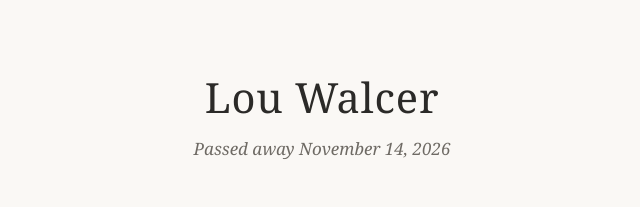
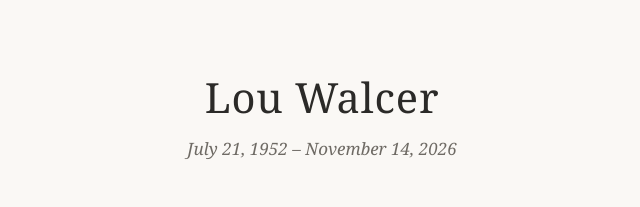
Before and after one commit to Walcer-Family/walcer.family, a plain HTML site: page lou/index.html in a window 1280 px wide. Shown: the top 207 px of the page, 318-958 px from the left. Drawn offline with Linux system fonts and the light colour scheme.

Commit message:
Show Lou's birth and death dates under his name (#7)
Claude-Session: https://claude.ai/code/session_01DZXvQXdtF3Gp3t24HPJfsB

Co-authored-by: Claude <noreply@anthropic.com>

```diff
--- a/lou/index.html
+++ b/lou/index.html
@@ -57,7 +57,7 @@
 <main>
   <header>
     <h1>Lou Walcer</h1>
-    <p class="dates">Passed away November 14, 2026</p>
+    <p class="dates">July 21, 1952 &ndash; November 14, 2026</p>
   </header>
 
   <div class="notice">
```
